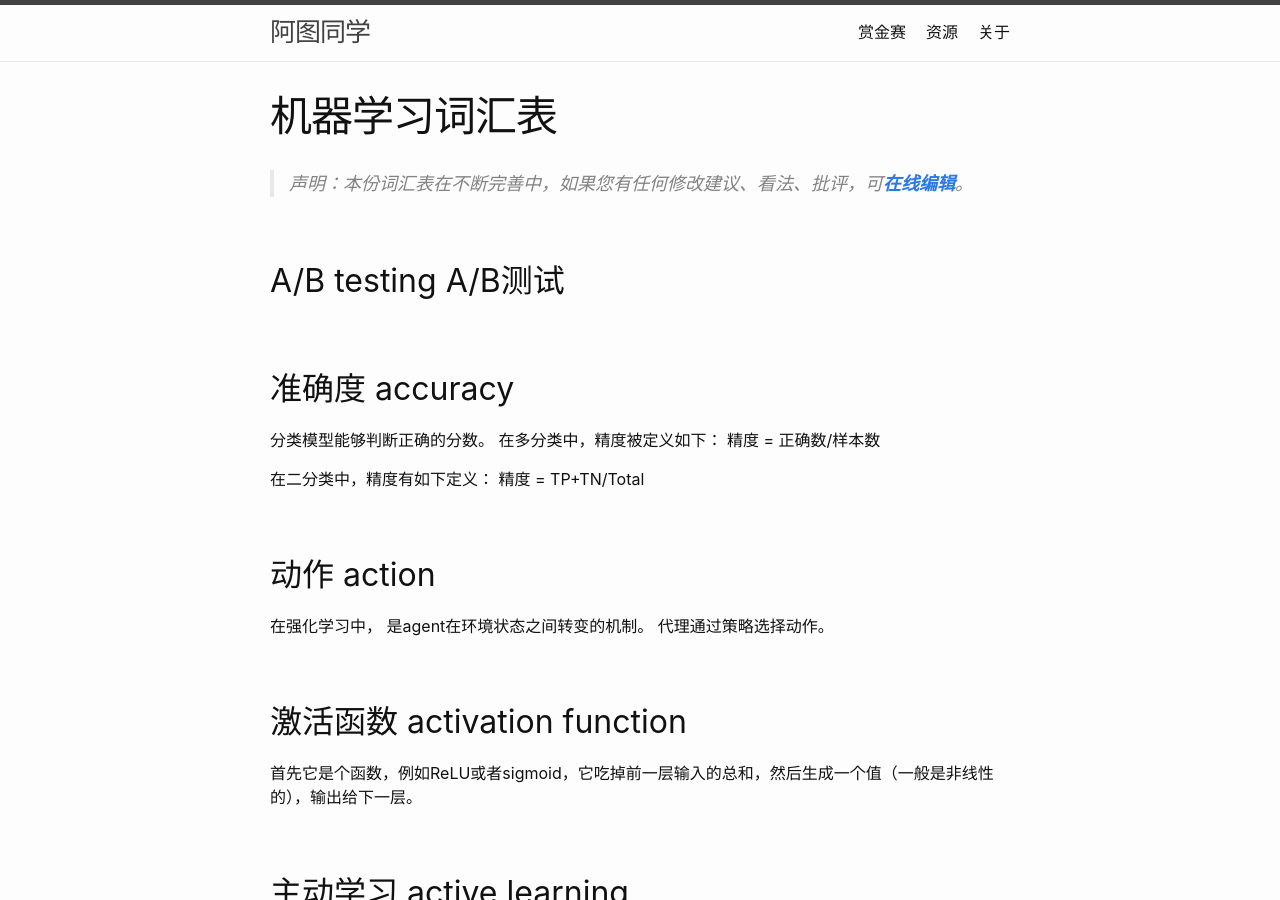
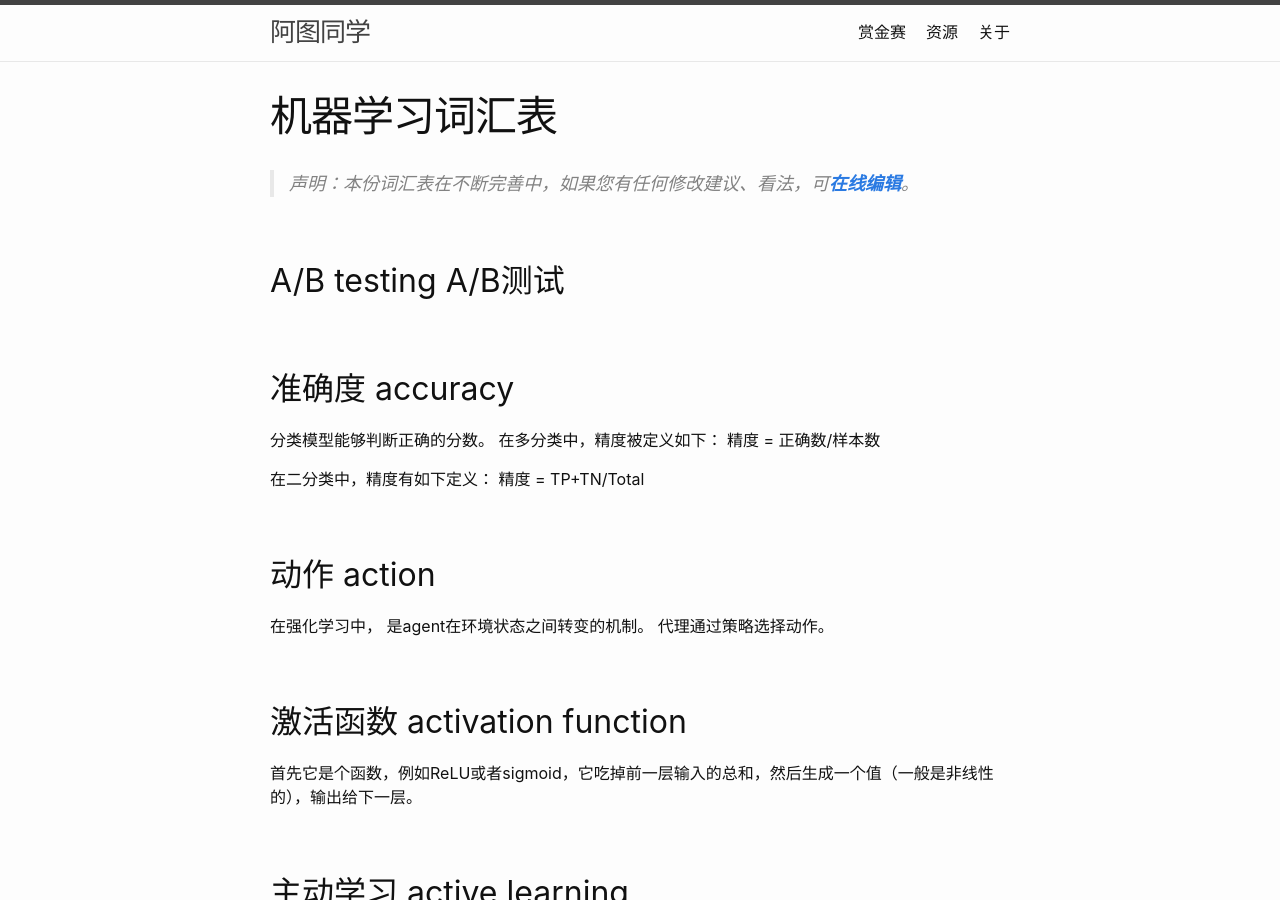
Before and after one commit to atutongxue/atutongxue.github.io, a Jekyll site: the page built from _blocks/machine-learning-glossary.md, in a window 1280 px wide and 900 px high. Built offline with Jekyll 4.4.1, drawn with Linux system fonts in a browser that asks for light colours.

Commit message:
Update machine-learning-glossary.md

```diff
--- a/_blocks/machine-learning-glossary.md
+++ b/_blocks/machine-learning-glossary.md
@@ -4,7 +4,7 @@ title: 机器学习词汇表
 ---
 
 
-> 声明：本份词汇表在不断完善中，如果您有任何修改建议、看法、批评，可[**在线编辑**](https://github.com/atutongxue/atutongxue.github.io/edit/main/_blocks/machine-learning-glossary.md)。
+> 声明：本份词汇表在不断完善中，如果您有任何修改建议、看法，可[**在线编辑**](https://github.com/atutongxue/atutongxue.github.io/edit/main/_blocks/machine-learning-glossary.md)。
 
 
 ## A/B testing  A/B测试
```
